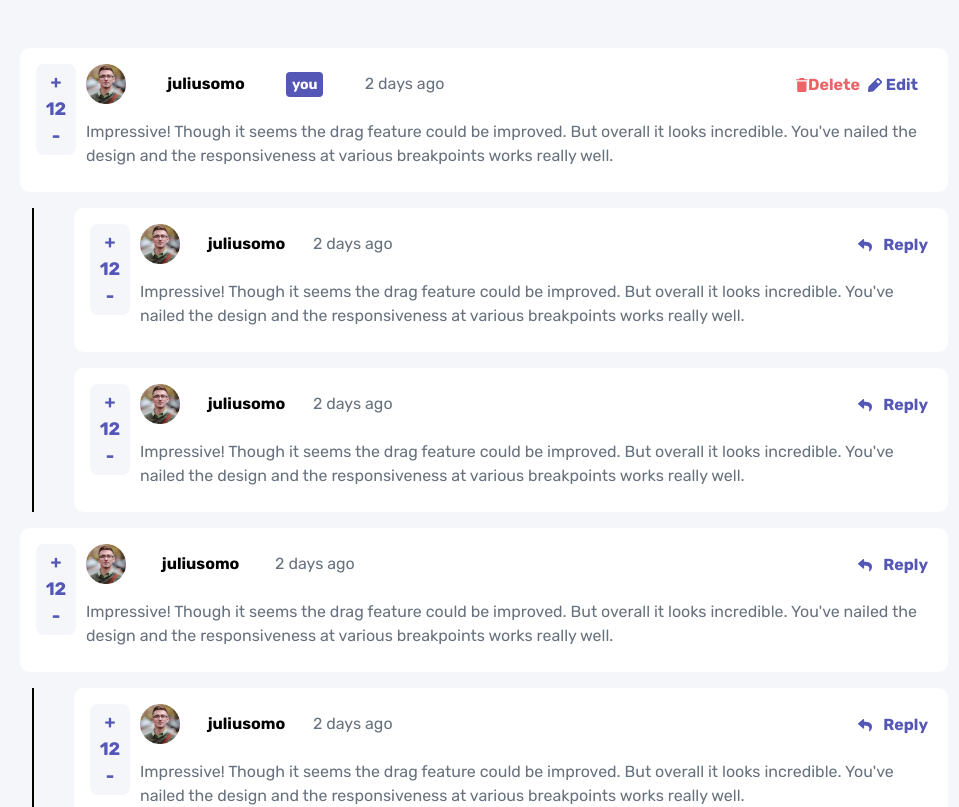
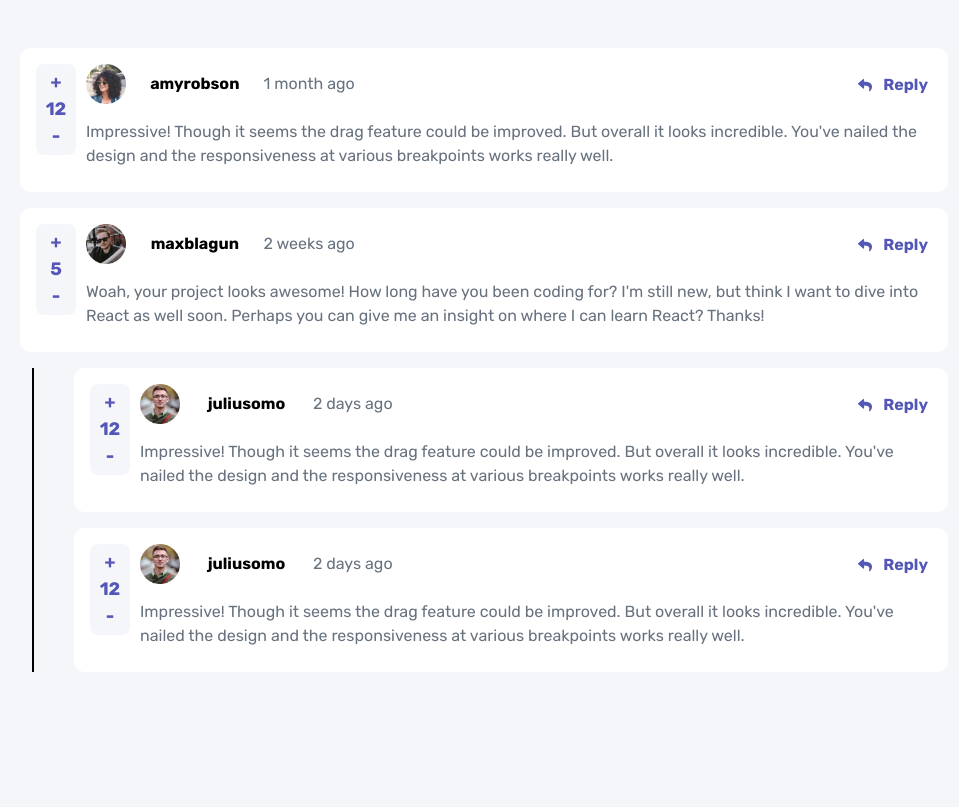
Before and after one commit to borgesmj/frontend-mentor-challenges, a React (Vite) app in the folder interactive-comments-section/: page / in a window 1280 px wide. Shown: the top 807 px of the page, without its empty margins (156-1115 px from the left). Built offline with nearby package versions, Linux system fonts and the light colour scheme.

Commit message:
mapping comments

```diff
--- a/interactive-comments-section/src/App.jsx
+++ b/interactive-comments-section/src/App.jsx
@@ -2,9 +2,99 @@
 import Comments from "./Components/Comments";
 
 function App() {
+  const [data, setData] = useState([]);
+  const [currentUser, setCurrentUser] = useState({})
+  const [usersComments, setUserComments] = useState([])
+
+  useEffect(() => {
+    const obtenerLS = JSON.parse(localStorage.getItem('commentsData'));
+
+    if (obtenerLS) {
+      setUserComments(obtenerLS.comments);
+      setCurrentUser(obtenerLS.currentUser);
+    } else {
+      const initialData = {
+        "currentUser": {
+          "image": {
+            "png": "./images/avatars/image-juliusomo.png",
+            "webp": "./images/avatars/image-juliusomo.webp"
+          },
+          "username": "juliusomo"
+        },
+        "comments": [
+          {
+            "id": 1,
+            "content": "Impressive! Though it seems the drag feature could be improved. But overall it looks incredible. You've nailed the design and the responsiveness at various breakpoints works really well.",
+            "createdAt": "1 month ago",
+            "score": 12,
+            "user": {
+              "image": {
+                "png": "./images/avatars/image-amyrobson.png",
+                "webp": "./images/avatars/image-amyrobson.webp"
+              },
+              "username": "amyrobson"
+            },
+            "replies": []
+          },
+          {
+            "id": 2,
+            "content": "Woah, your project looks awesome! How long have you been coding for? I'm still new, but think I want to dive into React as well soon. Perhaps you can give me an insight on where I can learn React? Thanks!",
+            "createdAt": "2 weeks ago",
+            "score": 5,
+            "user": {
+              "image": {
+                "png": "./images/avatars/image-maxblagun.png",
+                "webp": "./images/avatars/image-maxblagun.webp"
+              },
+              "username": "maxblagun"
+            },
+            "replies": [
+              {
+                "id": 3,
+                "content": "If you're still new, I'd recommend focusing on the fundamentals of HTML, CSS, and JS before considering React. It's very tempting to jump ahead but lay a solid foundation first.",
+                "createdAt": "1 week ago",
+                "score": 4,
+                "replyingTo": "maxblagun",
+                "user": {
+                  "image": {
+                    "png": "./images/avatars/image-ramsesmiron.png",
+                    "webp": "./images/avatars/image-ramsesmiron.webp"
+                  },
+                  "username": "ramsesmiron"
+                }
+              },
+              {
+                "id": 4,
+                "content": "I couldn't agree more with this. Everything moves so fast and it always seems like everyone knows the newest library/framework. But the fundamentals are what stay constant.",
+                "createdAt": "2 days ago",
+                "score": 2,
+                "replyingTo": "ramsesmiron",
+                "user": {
+                  "image": {
+                    "png": "./images/avatars/image-juliusomo.png",
+                    "webp": "./images/avatars/image-juliusomo.webp"
+                  },
+                  "username": "juliusomo"
+                }
+              }
+            ]
+          }
+        ]
+      };
+
+      setData(initialData);
+      localStorage.setItem('commentsData', JSON.stringify(initialData));
+      setUserComments(initialData.comments);
+      setCurrentUser(initialData.currentUser);
+    }
+  }, []);
+
   return (
     <main className="w-full py-8 px-4 md:w-3/4 md:my-0 md:mx-auto lg:1/2">
-      <Comments />
+      <Comments
+        currentUser = {currentUser}
+        usersComments = {usersComments}
+      />
     </main>
   );
 }
--- a/interactive-comments-section/src/Components/Comment.jsx
+++ b/interactive-comments-section/src/Components/Comment.jsx
@@ -1,51 +1,58 @@
 import React from "react";
 import Replies from "./Replies";
 
-const Comment = ({ activeUser }) => {
+const Comment = ({
+  currentUser,
+  content,
+  profilePic,
+  userName,
+  createdAt,
+  replies,
+  score
+}) => {
+  const activeUser = () => {
+    if (currentUser === userName) return true;
+  };
   return (
     <>
       <div className="bg-color-white p-4 rounded-[10px] flex flex-col my-4 relative">
         <div
           className={`${
-            !activeUser ? "w-4/5 lg:w-[30%]" : "w-full lg:w-2/5"
+            activeUser ? "w-4/5 lg:w-[30%]" : "w-full lg:w-2/5"
           } flex flex-row justify-between items-center mb-2 lg:ml-[50px]`}
         >
           <img
-            src="./images/avatars/image-juliusomo.webp"
+            src={profilePic}
             alt="profile_user_image"
             className="w-10 h-auto"
           />
           <a href="#" className="font-bold">
-            juliusomo
+            {userName}
           </a>
           <span
             className={`bg-Moderate-blue py-[2px] px-[6px] text-[14px] font-bold text-white rounded ${
-              !activeUser ? "hidden" : null
+              activeUser ? "hidden" : null
             }`}
           >
             you
           </span>
-          <span className="txt-Grayish-Blue">2 days ago</span>
+          <span className="txt-Grayish-Blue">{createdAt}</span>
         </div>
-        <p className="my-2 txt-Grayish-Blue lg:ml-[50px]">
-          Impressive! Though it seems the drag feature could be improved. But
-          overall it looks incredible. You've nailed the design and the
-          responsiveness at various breakpoints works really well.
-        </p>
+        <p className="my-2 txt-Grayish-Blue lg:ml-[50px]">{content}</p>
         <div className="bg-Very-light-gray p-[5px] w-[30%] txt-Moderate-blue font-bold flex flex-row justify-between rounded-[8px] text-[18px] lg:flex-col lg:w-[40px] lg:absolute lg:justify-center">
           <button className="w-1/4 lg:text-center lg:w-full">+</button>
           <input
             type="text"
             name=""
             id=""
-            value={12}
+            value={score}
             className="w-1/4 bg-transparent lg:text-center lg:w-full outline-none"
             readOnly
           />
           <button className="w-1/4 lg:text-center lg:w-full">-</button>
         </div>
         <div className=" absolute bottom-[20px] right-[20px] lg:top-[25px]">
-          {!activeUser ? (
+          {activeUser ? (
             <div className="flex flex-row justify-between items-center w-[70px]">
               <img src="/images/icon-reply.svg" alt="" />
               <span className="txt-Moderate-blue font-bold">Reply</span>
@@ -64,7 +71,12 @@
           )}
         </div>
       </div>
-      <Replies />
+      {replies.length > 0 && (
+        <Replies
+          replies={replies}
+          currentUser={currentUser}
+        />
+      )}
     </>
   );
 };
--- a/interactive-comments-section/src/Components/Comments.jsx
+++ b/interactive-comments-section/src/Components/Comments.jsx
@@ -1,14 +1,24 @@
-import React from 'react'
-import Comment from './Comment'
+import React from "react";
+import Comment from "./Comment";
 // Comments section
 
-const Comments = () => {
+const Comments = ({ currentUser, usersComments }) => {
   return (
     <section>
-      <Comment activeUser={true}/>
-      <Comment activeUser={false}/>
+      {usersComments.map((item, index) => (
+        <Comment
+          key={`comment_${index}`}
+          content={item.content}
+          profilePic={item.user.image.webp}
+          userName = {item.user.username}
+          createdAt = {item.createdAt}
+          replies = {item.replies}
+          currentUser = {currentUser}
+          score = {item.score}
+        />
+      ))}
     </section>
-  )
-}
+  );
+};
 
-export default Comments
+export default Comments;
```
